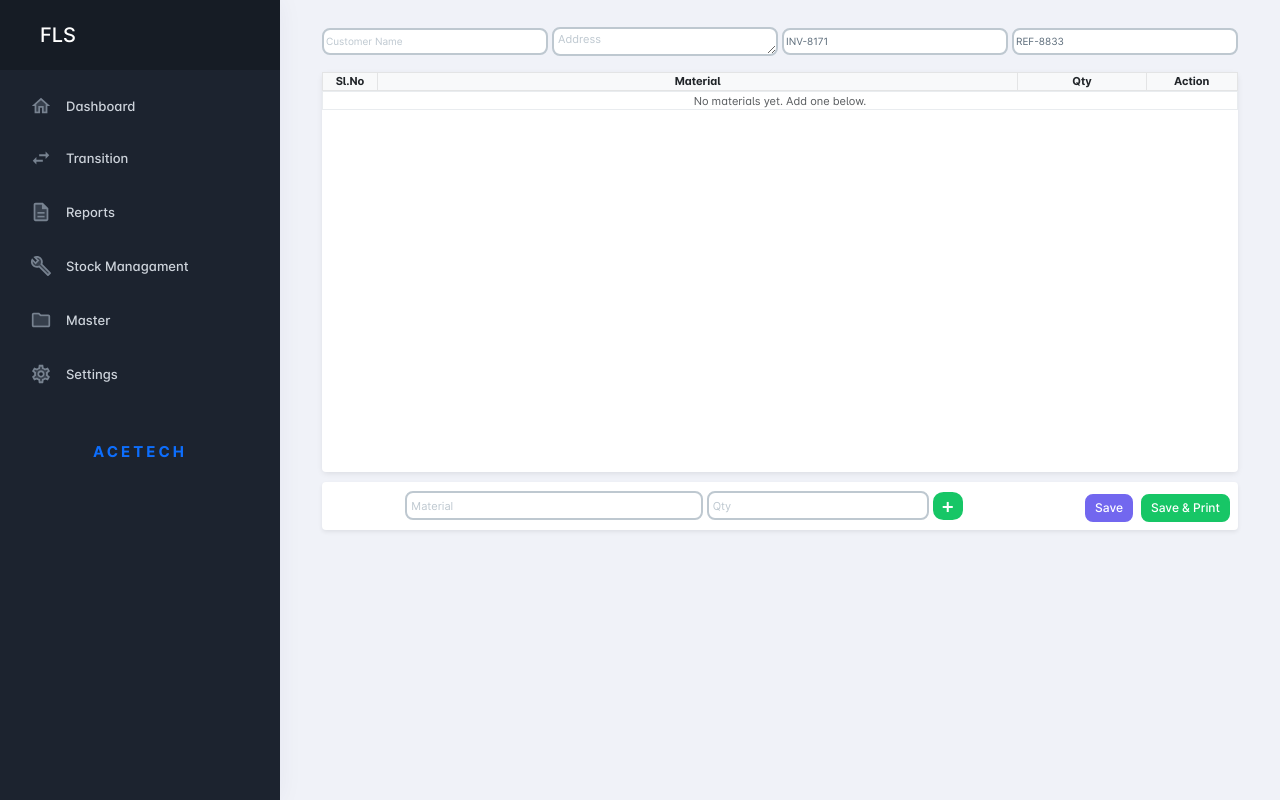
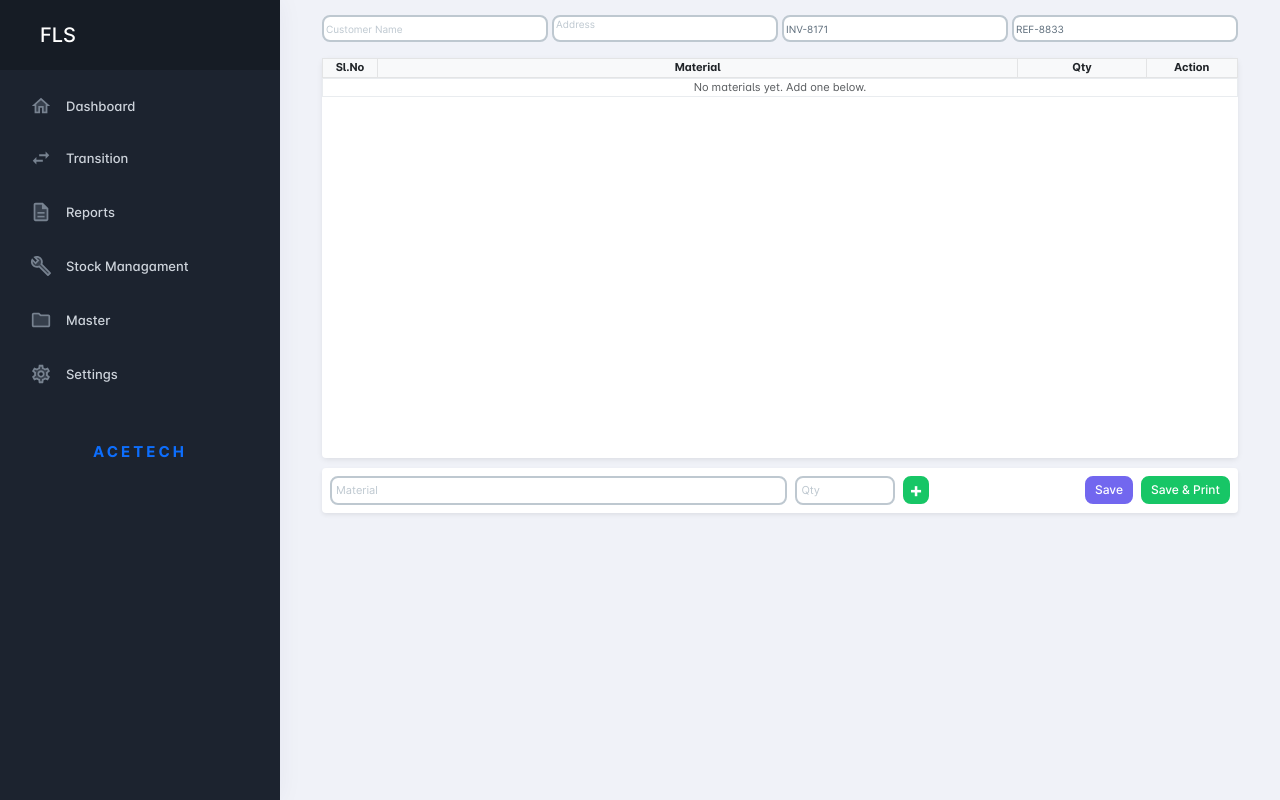
Before and after one commit to AcetechDevelopment/FLS, a React (Vite) app: page /inwardpage in a window 1280 px wide. Built offline with nearby package versions, Linux system fonts and the light colour scheme; some icons are missing.

Commit message:
errorcleared

```diff
--- a/src/views/master/usermaster.jsx
+++ b/src/views/master/usermaster.jsx
@@ -298,7 +298,7 @@ const handlePrint = () => {
           <td className="py-1 px-1">{user.phone}</td>
 
           {/* Password with show on focus/blur */}
-          <td className="py-1 px-1">
+          {/* <td className="py-1 px-1 text-center">
             <input
               type={visiblePasswords[user.id] ? "text" : "password"}
               className="form-control form-control-sm border-0 bg-transparent p-0"
@@ -312,7 +312,43 @@ const handlePrint = () => {
               }
               style={{ width: "90px", fontSize: "12px" }}
             />
-          </td>
+          </td> */}
+
+{/* <td className="py-1 px-1 text-center" style={wi%dth}>
+  <input
+    type="password"
+    className="form-control form-control-sm border-0 bg-transparent p-0"
+    value={user.password}
+    readOnly
+    tabIndex={-1}
+    onMouseDown={(e) => e.preventDefault()}
+    style={{
+      fontSize: "12px",
+      textAlign: "center",   // ✅ force center
+    }}
+  />
+</td> */}
+
+
+<td
+  className="py-1 px-1 text-center"
+  style={{ width: "180px" }}   // ✅ fixed width
+>
+  <input
+    type="password"
+    className="form-control form-control-sm border-0 bg-transparent p-0"
+    value={user.password}
+    readOnly
+    tabIndex={-1}
+    onMouseDown={(e) => e.preventDefault()}
+    style={{
+      fontSize: "12px",
+      textAlign: "center", // ✅ force center inside input
+      width: "100%",       // ✅ make input fill the 180px cell
+    }}
+  />
+</td>
+
 
           <td className="py-1 px-1">{user.role}</td>
         <td className="py-1 px-1">
--- a/src/views/transition/inward.jsx
+++ b/src/views/transition/inward.jsx
@@ -129,15 +129,13 @@ const [newMaterial, setNewMaterial] = useState({ material: "", quantity: "" });
   };
 
 
-
-
   return (
 <div
   className="container"
   style={{ fontSize: "12px", paddingTop: "0px", paddingBottom: "70px", height: "90vh" }}
 >
       {/* Header Inputs */}
-      <div className="row align-items-center g-1 mt-2">
+      {/* <div className="row align-items-center g-1 mt-2">
         <div className="col-md-3">
           <input
             type="text"
@@ -191,6 +189,92 @@ const [newMaterial, setNewMaterial] = useState({ material: "", quantity: "" });
             style={{ fontSize: "10px", height: "18px", padding: "0 2px",borderRadius:"8px" }}
             placeholder="Reference No."
             value={formData.referenceNo}
+            onChange={(e) =>
+              setFormData({ ...formData, referenceNo: e.target.value })
+            }
+          />
+        </div>
+      </div> */}
+
+      <div className="row align-items-center g-1">
+  {/* Customer Name */}
+  <div className="col-md-3">
+    <input
+      type="text"
+      ref={(el) => (headerRefs.current[0] = el)}
+      onKeyDown={(e) => handleKeyDown(e, 0, headerRefs)}
+      className="form-control form-control-sm"
+      style={{
+        fontSize: "10px",
+        height: "20px",
+        padding: "0 2px",
+        borderRadius: "8px",
+      }}
+      placeholder="Customer Name"
+      value={formData.customerName || ""}
+      onChange={(e) =>
+        setFormData({ ...formData, customerName: e.target.value })
+      }
+    />
+  </div>
+
+  {/* Address */}
+  <div className="col-md-3">
+    <textarea
+      ref={(el) => (headerRefs.current[1] = el)}
+      onKeyDown={(e) => handleKeyDown(e, 1, headerRefs)}
+      className="form-control form-control-sm"
+      rows={1}
+      style={{
+        fontSize: "10px",
+        height: "20px",
+        padding: "0 2px",
+        borderRadius: "8px",
+        resize: "none",
+        overflow: "hidden",
+      }}
+      placeholder="Address"
+      value={formData.address || ""}
+      onChange={(e) => setFormData({ ...formData, address: e.target.value })}
+    />
+  </div>
+
+  {/* Inward Number */}
+  <div className="col-md-3">
+    <input
+      type="text"
+      ref={(el) => (headerRefs.current[2] = el)}
+      onKeyDown={(e) => handleKeyDown(e, 2, headerRefs)}
+      className="form-control form-control-sm"
+      style={{
+        fontSize: "10px",
+        height: "20px",
+        padding: "0 2px",
+        borderRadius: "8px",
+      }}
+      placeholder="Inward Number"
+      value={formData.inwardNo || ""}
+      onChange={(e) =>
+        setFormData({ ...formData, inwardNo: e.target.value })
+      }
+    />
+  </div>
+
+  {/* Reference No */}
+  <div className="col-md-3">
+    <input
+      type="text"
+      ref={(el) => (headerRefs.current[3] = el)}
+      onKeyDown={(e) => handleKeyDown(e, 3, headerRefs)}
+      className="form-control form-control-sm"
+      style={{
+        fontSize: "10px",
+        height: "20px",
+        padding: "0 2px",
+        borderRadius: "8px",
+      }}
+      placeholder="Reference No."
+      value={formData.referenceNo || ""}
       onChange={(e) =>
         setFormData({ ...formData, referenceNo: e.target.value })
       }
@@ -266,13 +350,20 @@ const [newMaterial, setNewMaterial] = useState({ material: "", quantity: "" });
           style={{ positionL: "fixed", bottom: 0, right: 0, width: "100%", zIndex: 1000 }}
         >
           <div className="card-body py-2 px-2 border-0">
-          <div className="row g-1 align-items-center justify-content-end">
-              <div className="col-md-4">
+     {/* Row 1: Inputs + Add */}
+<div className="row g-1 align-items-center">
+  {/* Left Section: Inputs + Add */}
+  <div className="col-md-8 d-flex align-items-center gap-2">
     <input
       ref={newMatNameRef}
       type="text"
       className="form-control form-control-sm"
-                  style={{ fontSize: "11px", height: "22px", padding: "0 4px",borderRadius:"8px" }}
+      style={{
+        fontSize: "11px",
+        height: "22px",
+        padding: "0 4px",
+        borderRadius: "8px",
+      }}
       placeholder="Material"
       value={newMaterial.material}
       onChange={(e) =>
@@ -285,15 +376,23 @@ const [newMaterial, setNewMaterial] = useState({ material: "", quantity: "" });
         }
       }}
     />
-              </div>
-              <div className="col-md-3">
+
     <input
       ref={newMatQtyRef}
       type="text"
       className="form-control form-control-sm"
-                  style={{ fontSize: "11px", height: "22px", padding: "0 4px",borderRadius:"8px" }}
+      style={{
+        fontSize: "11px",
+        height: "22px",
+        padding: "0 4px",
+        borderRadius: "8px",
+        width: "100px",
+      }}
       placeholder="Qty"
       value={newMaterial.quantity}
+      onChange={(e) =>
+        setNewMaterial({ ...newMaterial, quantity: e.target.value })
+      }
       onKeyDown={(e) => {
         isNumberKey(e);
         if (e.key === "Enter") {
@@ -301,23 +400,19 @@ const [newMaterial, setNewMaterial] = useState({ material: "", quantity: "" });
           handleAddMaterial();
         }
       }}
-                  onChange={(e) =>
-                    setNewMaterial({ ...newMaterial, quantity: e.target.value })
-                  }
     />
-              </div>
-{/* Row 1: Add button */}
-<div className="col-md-1 d-flex align-items-center">
+
   <button
   className="btn btn-success btn-sm d-flex align-items-center justify-content-center"
   onClick={handleAddMaterial}
   style={{
-      borderRadius: "35%",
-      width: "30px",
+    borderRadius: "8px",
+    width: "32px",
     height: "28px",
-      fontSize: "21px",
+    fontSize: "20px",
     padding: 0,
     cursor: "pointer",
+    fontWeight: "bold",
   }}
   title="Add"
 >
@@ -325,11 +420,16 @@ const [newMaterial, setNewMaterial] = useState({ material: "", quantity: "" });
 </button>
   </div>
 
-{/* Row 2: Save & Save + Print aligned to end */}
-<div className="col-md-3 d-flex justify-content-end gap-2 mt-2">
+  {/* Right Section: Save buttons */}
+  <div className="col-md-4 d-flex justify-content-end gap-2">
     <button
       className="btn btn-primary btn-sm"
-    style={{ padding: "2px 8px", fontSize: "12px", height: "28px",borderRadius:"8px" }}
+      style={{
+        padding: "2px 8px",
+        fontSize: "12px",
+        height: "28px",
+        borderRadius: "8px",
+      }}
       onClick={handleSave}
     >
       Save
@@ -337,16 +437,20 @@ const [newMaterial, setNewMaterial] = useState({ material: "", quantity: "" });
 
     <button
       className="btn btn-success btn-sm"
-    style={{ padding: "2px 8px", fontSize: "12px", height: "28px",borderRadius:"8px" }}
+      style={{
+        padding: "2px 8px",
+        fontSize: "12px",
+        height: "28px",
+        borderRadius: "8px",
+      }}
       onClick={async () => {
-      await handleSave();   // ✅ first save
-      handlePrint();        // ✅ then print
+        await handleSave(); // ✅ first save
+        handlePrint(); // ✅ then print
       }}
     >
-    Save & Print
+      Save &amp; Print
     </button>
   </div>
-
 </div>
 
           </div>
```
Lines whose indentation alone changed are shown as unchanged.
